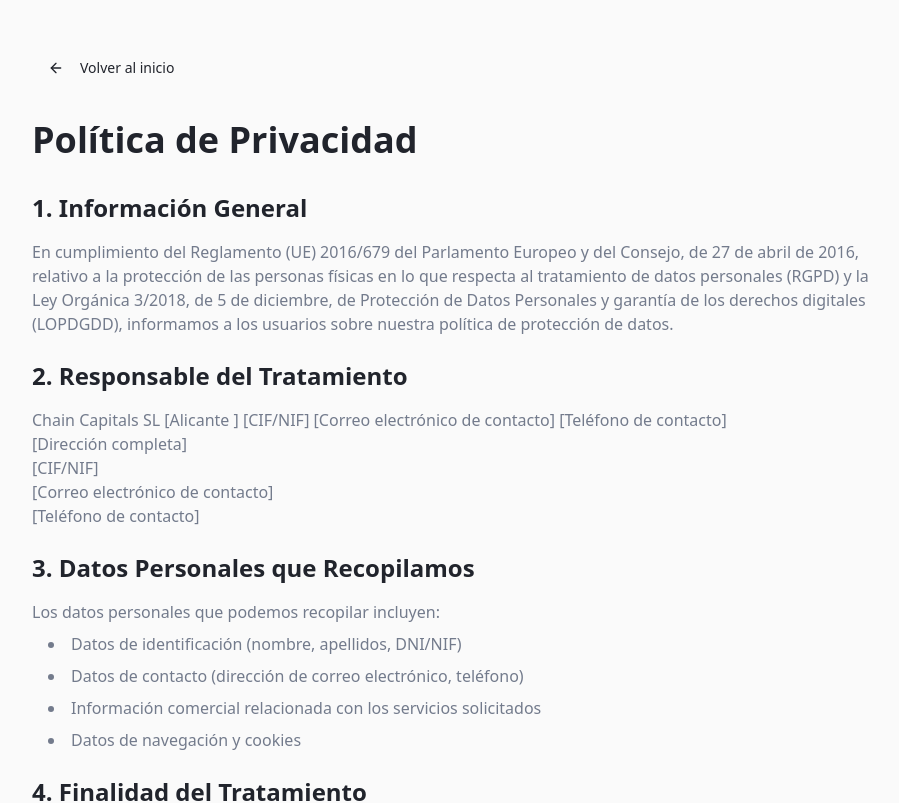
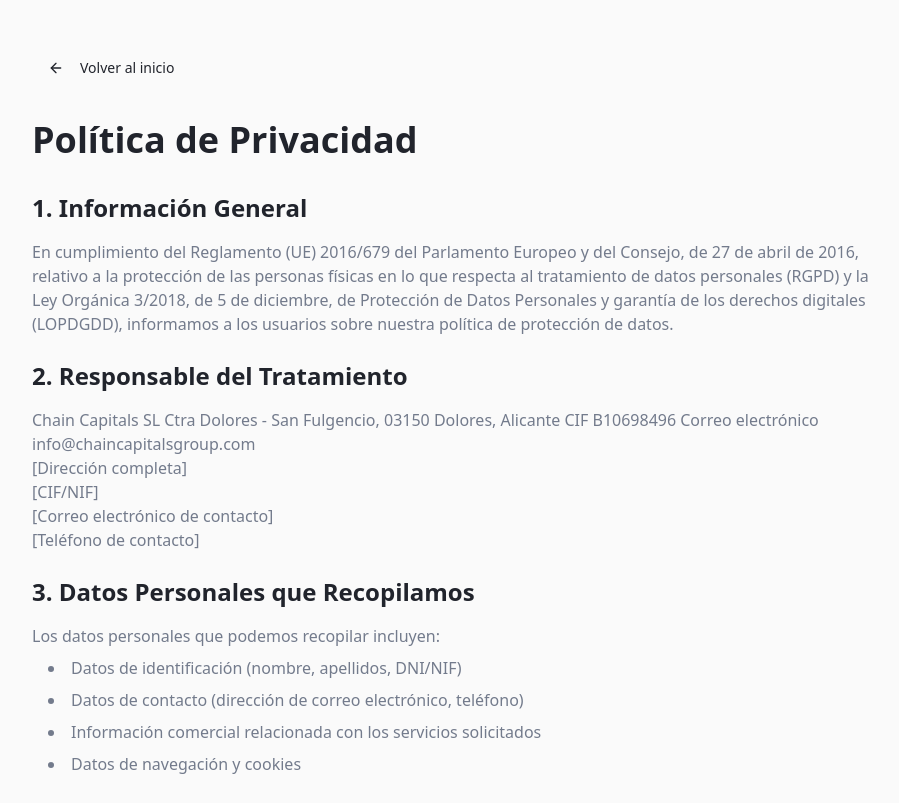
Before and after one commit to cryp2me/Chain-Capitals-Group-Voice-Agents, a React (Vite) app: page /politica-privacidad in a window 1280 px wide. Shown: the top 803 px of the page, without its empty margins (176-1075 px from the left). Built offline with nearby package versions, Linux system fonts and the light colour scheme; the HTML template or start-up script is replaced by a standard one.

Commit message:
Visual edit in Lovable
Edited UI in Lovable

```diff
--- a/src/pages/PoliticaPrivacidad.tsx
+++ b/src/pages/PoliticaPrivacidad.tsx
@@ -27,10 +27,11 @@ const PoliticaPrivacidad = () => {
           <section>
             <h2 className="text-2xl font-semibold mb-4">2. Responsable del Tratamiento</h2>
             <p className="text-muted-foreground">Chain Capitals SL
-[Alicante ]
-[CIF/NIF]
-[Correo electrónico de contacto]
-[Teléfono de contacto]
+Ctra Dolores - San Fulgencio,
+03150 Dolores, Alicante
+CIF B10698496
+Correo electrónico info@chaincapitalsgroup.com
+
             <br />
               [Dirección completa]<br />
               [CIF/NIF]<br />
```
